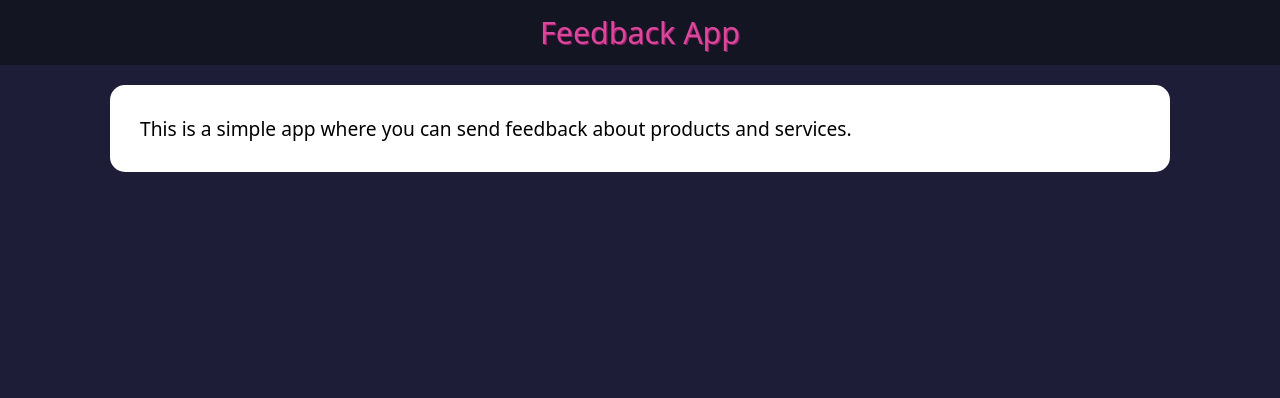
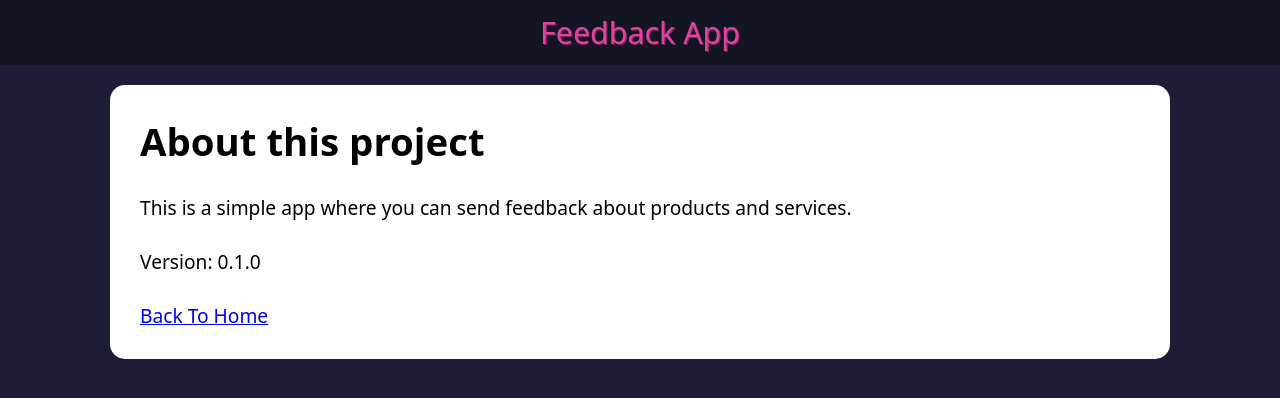
Before and after one commit to stinger222/react-feedback-app, a React (Create React App) app: page /about in a window 1280 px wide. Shown: the top 398 px of the page. Built offline with nearby package versions, Linux system fonts and the light colour scheme.

Commit message:
Added more information to the AboutPage component

```diff
--- a/src/components/pages/AboutPage.js
+++ b/src/components/pages/AboutPage.js
@@ -1,11 +1,20 @@
+import { Link } from "react-router-dom";
 import Card from "../Card";
 
 export default function AboutPage() {
 	return (
 		<Card className={'about'}>
+			<h1>
+				About this project
+			</h1>
+			<br/>
 			<p>
 				This is a simple app where you can send feedback about  products and services.
 			</p>
+			<br/>
+			<p>Version: 0.1.0</p>
+			<br/>
+			<Link to='/'>Back To Home</Link>
 		</Card>
 	)
 }
```
